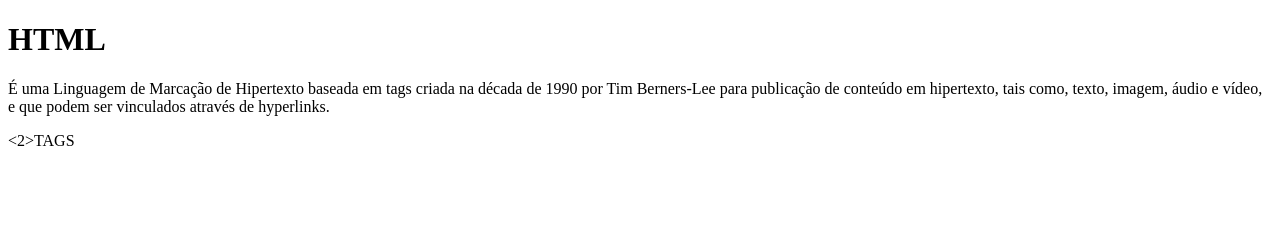
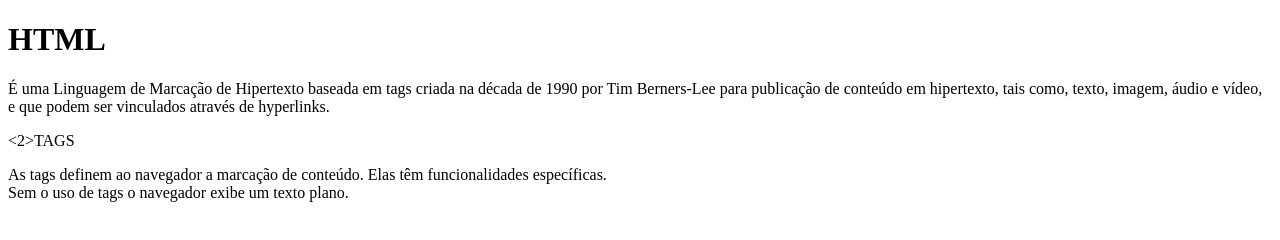
Before and after one commit to HelenaSuzuki/primeiro_site, a plain HTML site: page index.htm in a window 1280 px wide. Drawn offline with Linux system fonts and the light colour scheme.

Commit message:
Segunda atualização

```diff
--- a/index.htm
+++ b/index.htm
@@ -8,7 +8,8 @@
 </head>
 <body>
     <h1>HTML</h1>
-    <p>É uma Linguagem de Marcação de Hipertexto baseada em tags criada na década de 1990 por Tim Berners-Lee para publicação de conteúdo em hipertexto, tais como, texto, imagem, áudio e vídeo, e que podem ser vinculados através de hyperlinks.</p>
+        <p>É uma Linguagem de Marcação de Hipertexto baseada em tags criada na década de 1990 por Tim Berners-Lee para publicação de conteúdo em hipertexto, tais como, texto, imagem, áudio e vídeo, e que podem ser vinculados através de hyperlinks.</p>
     <2>TAGS</2>
+        <p>As tags definem ao navegador a marcação de conteúdo. Elas têm funcionalidades específicas. <br>Sem o uso de tags o navegador exibe um texto plano.</p>
 </body>
 </html>
```
